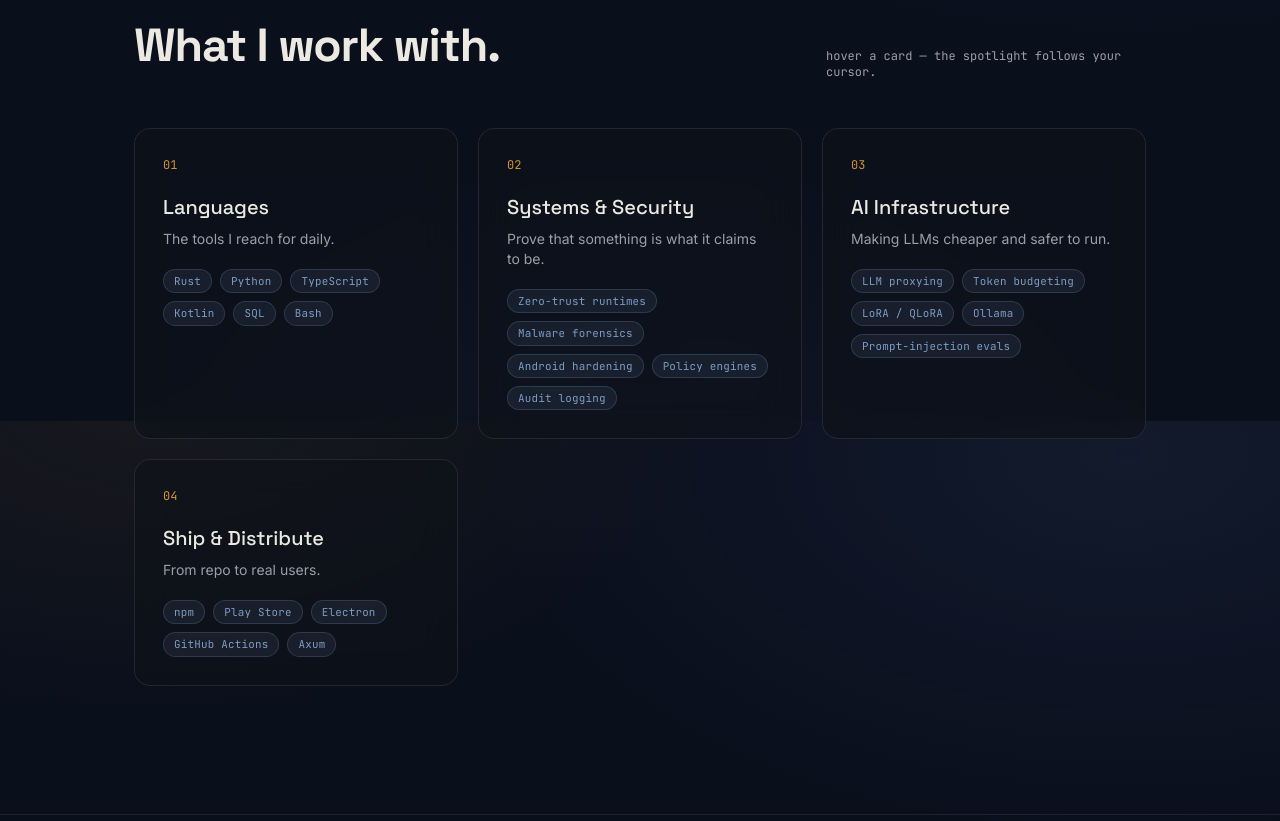
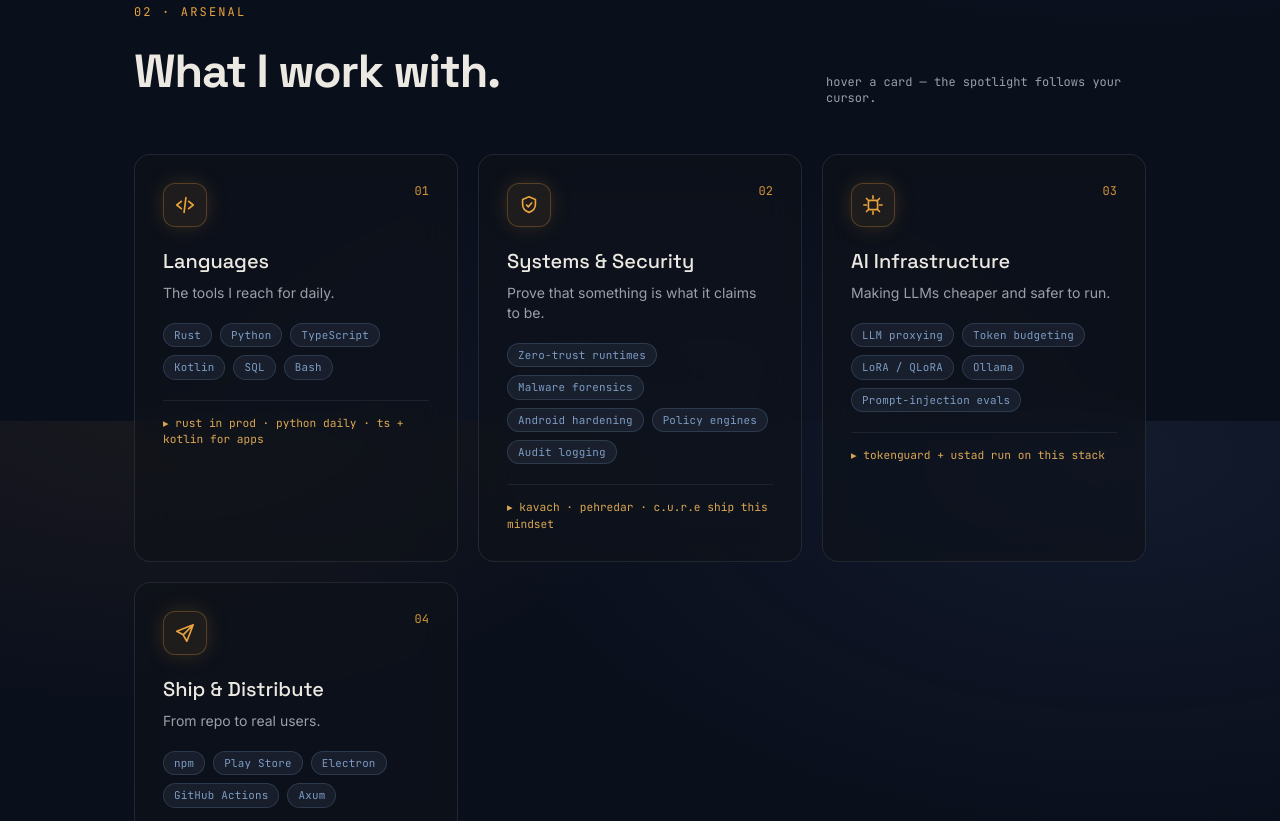
Before and after one commit to MadB0i/Portfolio, a website built with Vite: page index.html in a window 1280 px wide. Shown: the part 1979-2800 px from the top of the page. Built offline with nearby package versions, Linux system fonts and the light colour scheme; some packages are replaced by stand-ins of ours; animation ran at ten frames a second.

Commit message:
Real career timeline plus skill icons with proof lines

```diff
--- a/index.html
+++ b/index.html
@@ -196,7 +196,8 @@
             Most of my projects are some flavor of
             <span class="text-cream">"prove that something is what it claims to be."</span>
             I ship things that work, test them, and open-source what I can.
-            No team, no fundraise — just building.
+            Before going solo, I spent a year shipping production software in
+            the industry. No team, no fundraise — just building.
           </p>
           <div class="mt-8 glass rounded-2xl p-6 spot-card" data-reveal>
             <p class="font-mono text-xs text-ember mb-4 tracking-widest">◉ CURRENTLY BUILDING</p>
--- a/src/data/site.js
+++ b/src/data/site.js
@@ -142,12 +142,16 @@
     index: '01',
     title: 'Languages',
     desc: 'The tools I reach for daily.',
+    icon: '<svg viewBox="0 0 24 24" fill="none" stroke="currentColor" stroke-width="1.8" stroke-linecap="round" stroke-linejoin="round"><path d="m8 8-5 4 5 4M16 8l5 4-5 4M13 4l-2 16"/></svg>',
+    proof: 'rust in prod · python daily · ts + kotlin for apps',
     tags: ['Rust', 'Python', 'TypeScript', 'Kotlin', 'SQL', 'Bash'],
   },
   {
     index: '02',
     title: 'Systems & Security',
     desc: 'Prove that something is what it claims to be.',
+    icon: '<svg viewBox="0 0 24 24" fill="none" stroke="currentColor" stroke-width="1.8" stroke-linecap="round" stroke-linejoin="round"><path d="M12 3l7 3v5c0 5-3.5 8-7 9-3.5-1-7-4-7-9V6z"/><path d="m9.3 12 2 2 3.6-4.2"/></svg>',
+    proof: 'kavach · pehredar · c.u.r.e ship this mindset',
     tags: ['Zero-trust runtimes', 'Malware forensics', 'Android hardening', 'Policy engines', 'Audit logging'],
     wide: true,
   },
@@ -155,42 +159,46 @@
     index: '03',
     title: 'AI Infrastructure',
     desc: 'Making LLMs cheaper and safer to run.',
+    icon: '<svg viewBox="0 0 24 24" fill="none" stroke="currentColor" stroke-width="1.8" stroke-linecap="round" stroke-linejoin="round"><rect x="7" y="7" width="10" height="10" rx="2"/><path d="M12 2v3M12 19v3M2 12h3M19 12h3M4.9 4.9l2.1 2.1M17 17l2.1 2.1M19.1 4.9 17 7M7 17l-2.1 2.1"/></svg>',
+    proof: 'tokenguard + ustad run on this stack',
     tags: ['LLM proxying', 'Token budgeting', 'LoRA / QLoRA', 'Ollama', 'Prompt-injection evals'],
   },
   {
     index: '04',
     title: 'Ship & Distribute',
     desc: 'From repo to real users.',
+    icon: '<svg viewBox="0 0 24 24" fill="none" stroke="currentColor" stroke-width="1.8" stroke-linecap="round" stroke-linejoin="round"><path d="M21 3 10 14M21 3l-7 18-4-7-7-4z"/></svg>',
+    proof: 'npm + play store — end to end, solo',
     tags: ['npm', 'Play Store', 'Electron', 'GitHub Actions', 'Axum'],
   },
 ];
 
-/* Timeline is a sensible default — update dates/roles to match your resume. */
+/* Real story: MCA (2024) → private-sector developer (2025) → independent (2026). */
 export const TIMELINE = [
   {
     period: 'Now',
     title: 'Independent Developer',
-    org: 'Security & systems tooling',
-    desc: 'Building zero-trust runtimes (Kavach), LLM cost infrastructure (TokenGuard) and open-source security tools — solo, end to end.',
+    org: 'Apps & security tooling — solo',
+    desc: 'Designing, building and shipping products end to end — Android apps like Mission Khaki (live on the Play Store) and open-source security tooling. Every release is tested, documented, and entirely mine.',
     current: true,
   },
   {
+    period: '2026',
+    title: 'Took the solo leap',
+    org: 'Resigned → independent',
+    desc: 'Walked away from a stable private-sector developer role to build independently — trading a salary for ownership, speed, and the freedom to ship what I believe in.',
+  },
+  {
     period: '2025',
-    title: 'Shipped to real users',
-    org: 'RepoProof · Mission Khaki',
-    desc: 'Published RepoProof on npm (MIT) and took Mission Khaki live on the Play Store with thousands of tri-lingual questions.',
+    title: 'Software Developer',
+    org: 'Private company · India',
+    desc: 'A year of professional industry experience — shipping production software in a team, and learning how real products get built, reviewed, tested, and maintained.',
   },
   {
     period: '2024',
-    title: 'Freelance compliance testing',
-    org: 'Device security — Pehredar',
-    desc: 'Root/jailbreak and spyware-compliance testing for clients, plus personal device safety checks, powered by my own scanner.',
-  },
-  {
-    period: '2023',
-    title: 'MCA Graduate → open source',
-    org: 'Assam, India',
-    desc: 'Finished my MCA and started building systems tooling in the open — small factories, print shops, and security experiments.',
+    title: 'MCA Graduate',
+    org: 'Master of Computer Applications',
+    desc: 'Completed my MCA with a focus on systems and software engineering — the foundation everything since is built on.',
   },
 ];
 
--- a/src/main.js
+++ b/src/main.js
@@ -48,10 +48,14 @@
     card.className = `glass rounded-2xl p-6 sm:p-7 spot-card tilt ${s.wide ? 'sm:col-span-2 lg:col-span-1' : ''}`;
     card.setAttribute('data-reveal', '');
     card.innerHTML = `
-      <p class="font-mono text-xs text-ember/90 mb-5">${s.index}</p>
+      <div class="flex items-start justify-between mb-5">
+        <span class="skill-icon">${s.icon}</span>
+        <span class="font-mono text-xs text-ember/90">${s.index}</span>
+      </div>
       <h3 class="font-display font-medium text-xl mb-2">${s.title}</h3>
       <p class="text-sm text-fog mb-5">${s.desc}</p>
-      <div class="flex flex-wrap gap-2">${s.tags.map((t) => `<span class="chip">${t}</span>`).join('')}</div>`;
+      <div class="flex flex-wrap gap-2 mb-5">${s.tags.map((t) => `<span class="chip">${t}</span>`).join('')}</div>
+      <p class="skill-proof">▸ ${s.proof}</p>`;
     grid.appendChild(card);
   });
 }
--- a/src/style.css
+++ b/src/style.css
@@ -355,6 +355,31 @@
   transform: rotate(45deg);
 }
 
+/* ---------- skills ---------- */
+.skill-icon {
+  width: 44px;
+  height: 44px;
+  border-radius: 12px;
+  display: grid;
+  place-items: center;
+  color: var(--color-ember);
+  background: rgba(232, 163, 61, 0.08);
+  border: 1px solid rgba(232, 163, 61, 0.28);
+  box-shadow: 0 0 24px -6px rgba(232, 163, 61, 0.35);
+}
+.skill-icon svg {
+  width: 22px;
+  height: 22px;
+}
+.skill-proof {
+  font-family: var(--font-mono);
+  font-size: 0.7rem;
+  color: var(--color-ember-soft);
+  border-top: 1px solid rgba(255, 255, 255, 0.08);
+  padding-top: 14px;
+  opacity: 0.9;
+}
+
 /* ---------- timeline ---------- */
 .timeline {
   position: relative;
```
